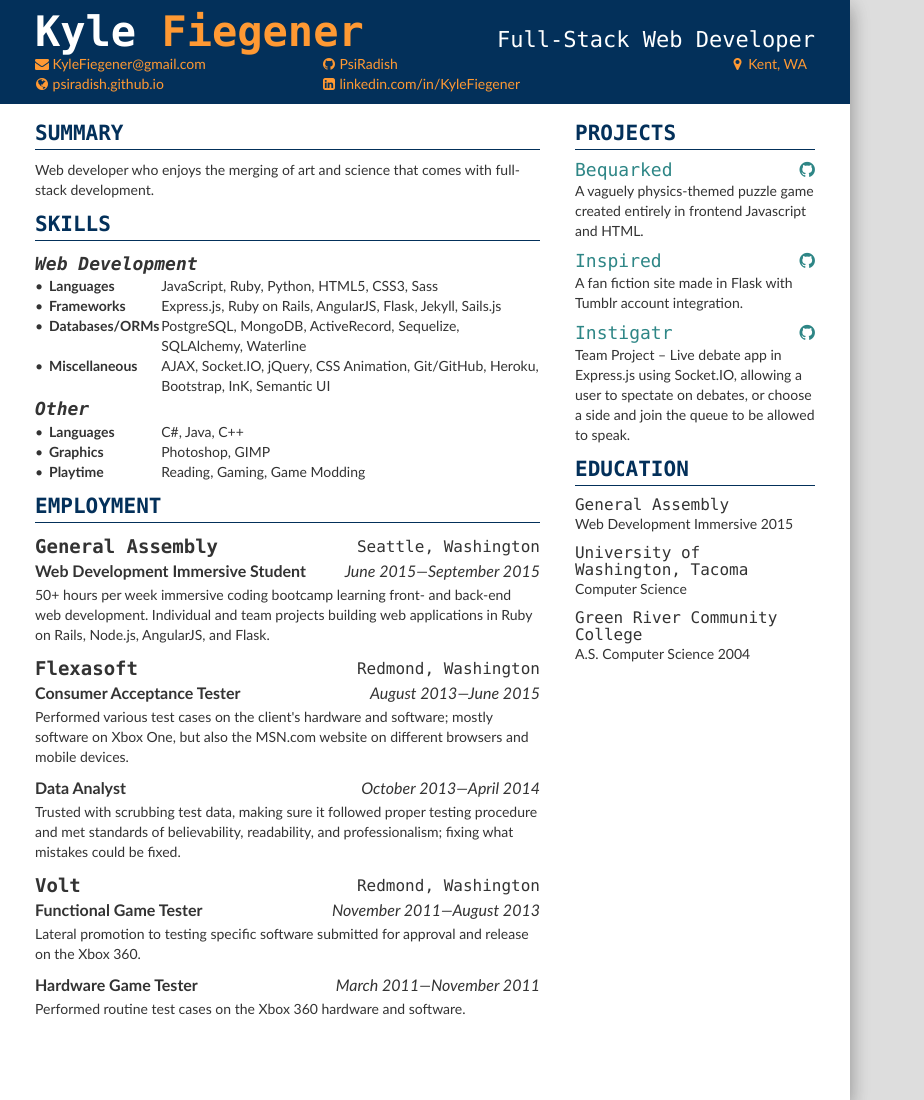
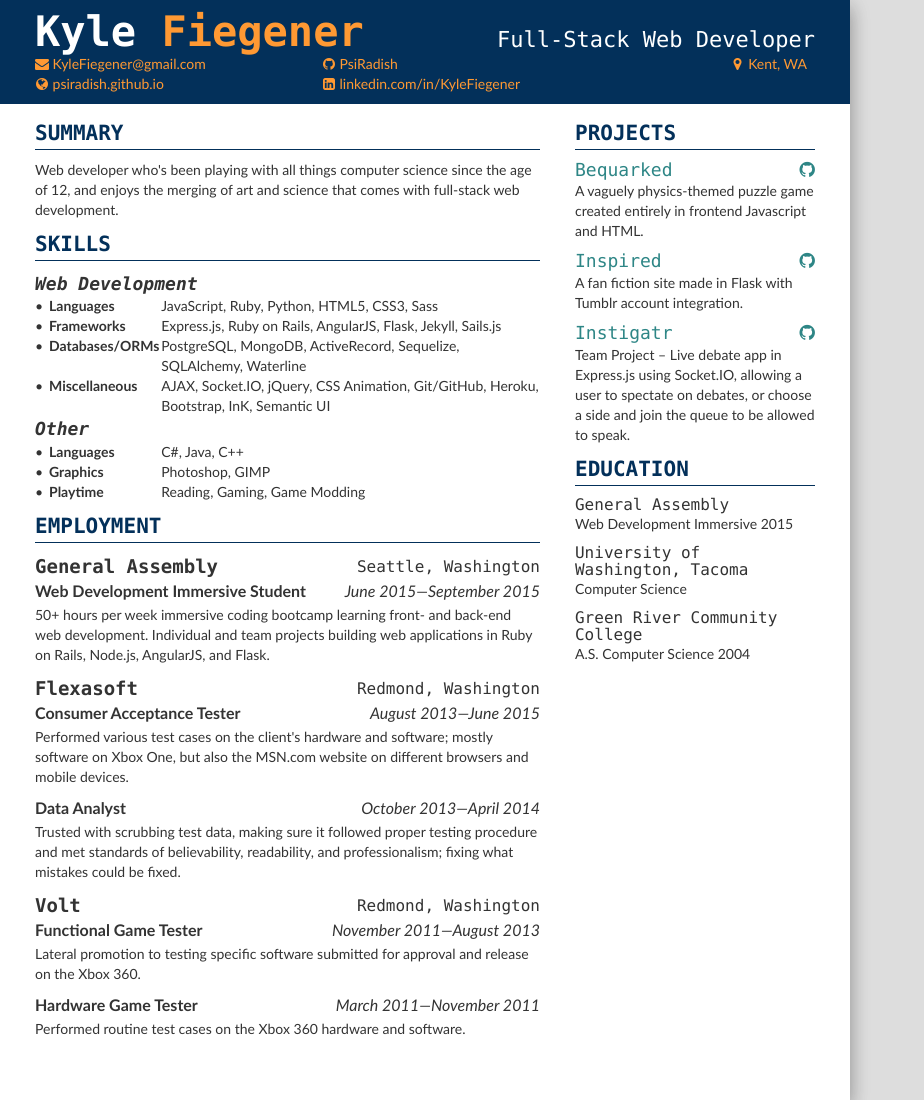
Before and after one commit to PsiRadish/psiradish.github.io, a Jekyll site: the page built from resume.html, in a window 1280 px wide. Shown: the whole page, without its empty margins (0-924 px from the left). Built offline with Jekyll 4.4.1, drawn with Linux system fonts in a browser that asks for light colours; nearby versions of some CDN libraries.

Commit message:
Honed resume summary.

```diff
--- a/_data/resume.yml
+++ b/_data/resume.yml
@@ -21,7 +21,7 @@
       icon: map-marker
     # - text: (253) 555-5555
     #   icon: phone
-summary: Web developer who enjoys the merging of art and science that comes with full-stack development.
+summary: "Web developer who's been playing with all things computer science since the age of 12, and enjoys the merging of art and science that comes with full-stack web development."
 skill_groups:
   - name: Web Development
     subgroups:
```
